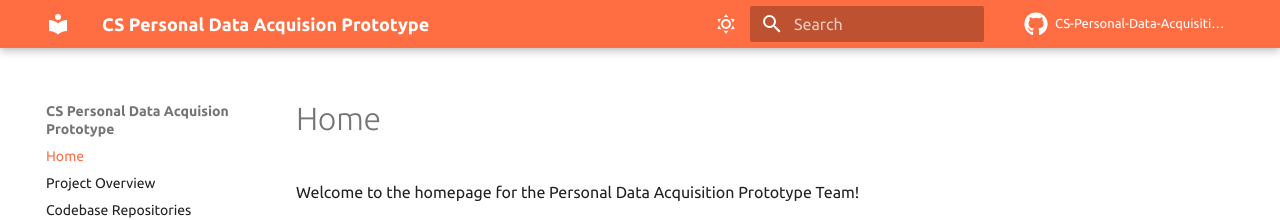
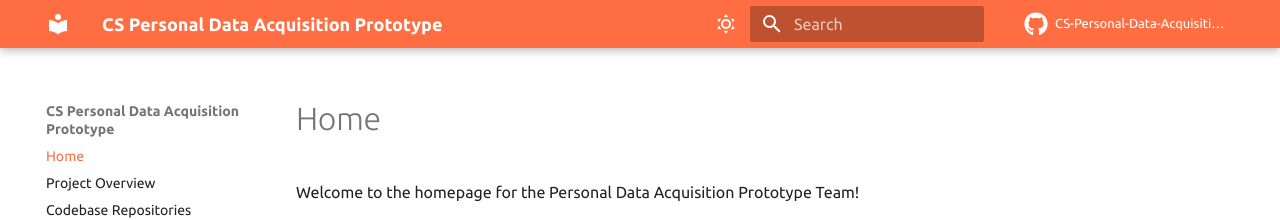
Before and after one commit to CS-Personal-Data-Acquisition-Prototype/CS-Personal-Data-Acquisition-Prototype.github.io, an MkDocs documentation site: the page built from docs/index.md, in a window 1280 px wide. Shown: the top 220 px of the page. Built offline with MkDocs 1.6.1 and Material for MkDocs 9.7.7, drawn with Linux system fonts in a browser that asks for light colours.

Commit message:
Fix typo in title

```diff
--- a/mkdocs.yml
+++ b/mkdocs.yml
@@ -1,4 +1,4 @@
-site_name: CS Personal Data Acquision Prototype
+site_name: CS Personal Data Acquisition Prototype
 nav:
   - Home: index.md
   - Project Overview: overview.md
```
